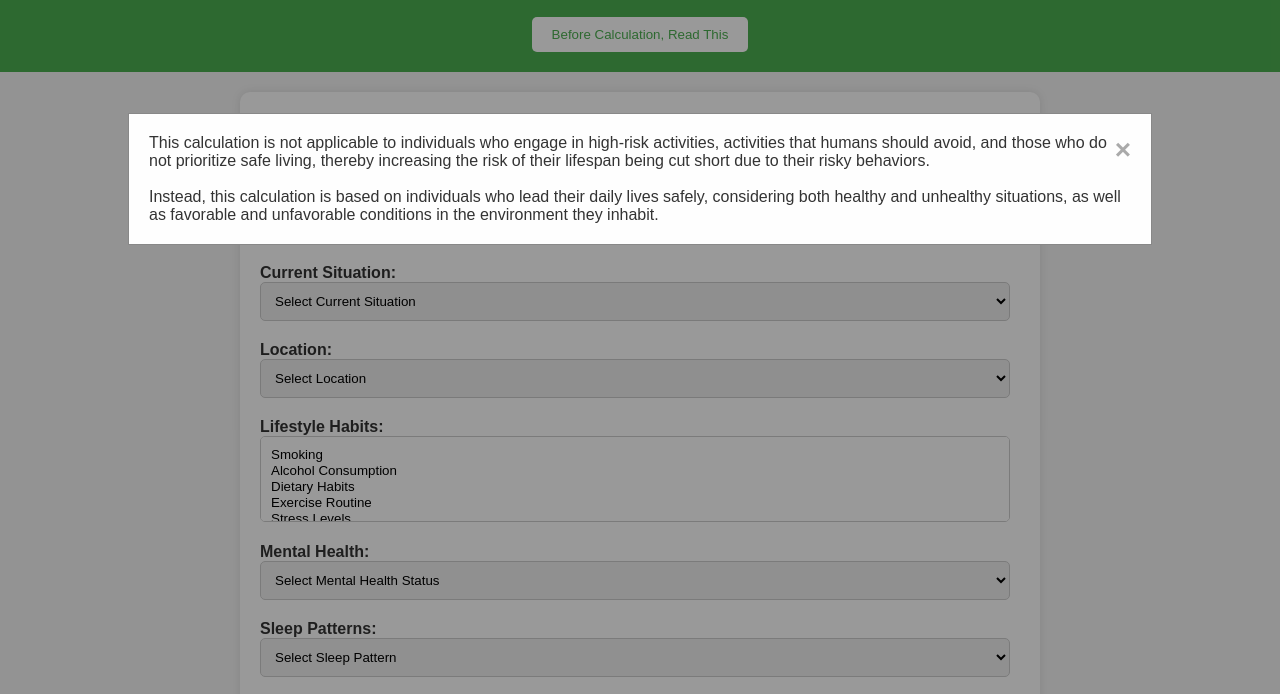
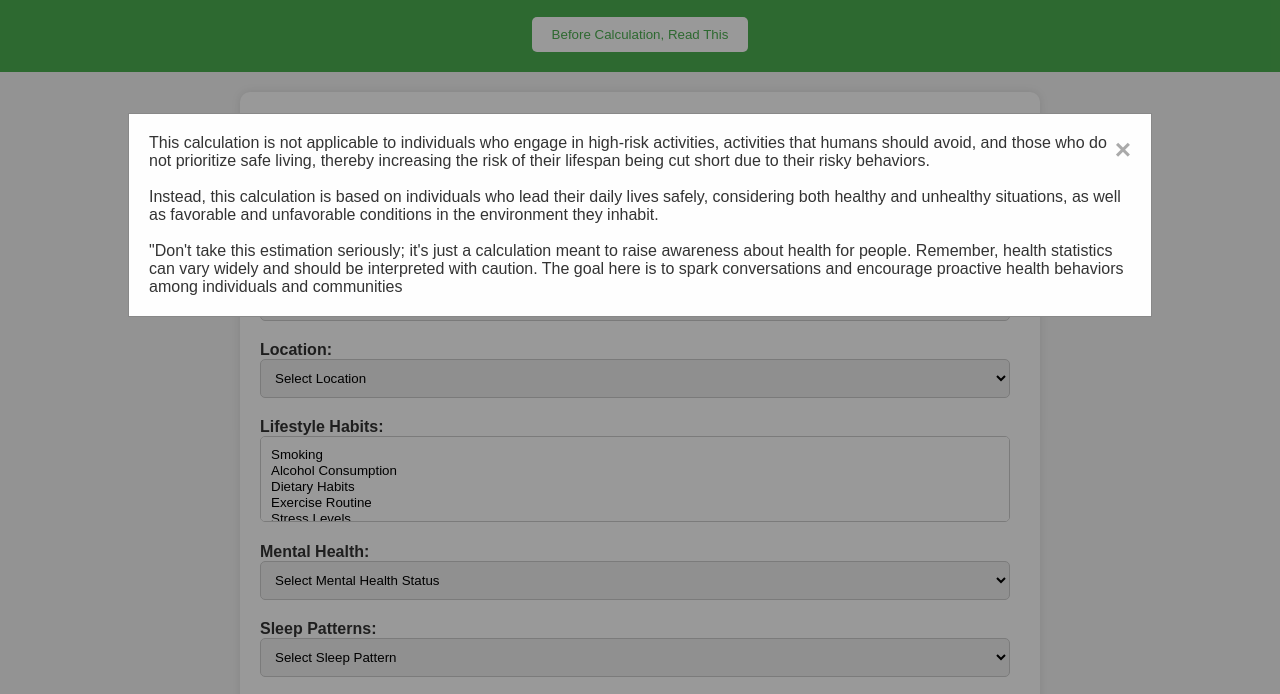
Before and after one commit to GTK-THANGELLA-17/Lifespan_calculatoe-v1, a plain HTML site: page index.html in a window 1280 px wide. Both pictures are taken after a click on the button "Before Calculation, Read This". Shown: the part 79-773 px from the top of the page. Drawn offline with nearby package versions, Linux system fonts and the light colour scheme.

Commit message:
Add files via upload

```diff
--- a/index.html
+++ b/index.html
@@ -330,6 +330,10 @@
         <br><br>
         Instead, this calculation is based on individuals who lead their daily lives safely, considering both healthy and unhealthy situations, as well as favorable and unfavorable conditions in the environment they inhabit.
       </p>
+<br>
+      "Don't take this estimation seriously; it's just a calculation meant to raise awareness about health for people. Remember, health statistics can vary widely and should be interpreted with caution. The goal here is to spark conversations and encourage proactive health behaviors among individuals and communities
+      </p>
+
     </div>
   </div>
   <script src="https://cdn.jsdelivr.net/npm/flatpickr"></script>
```
